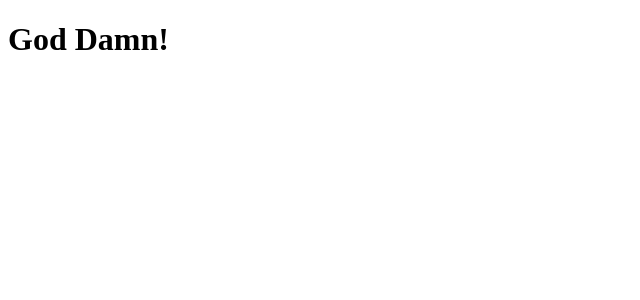
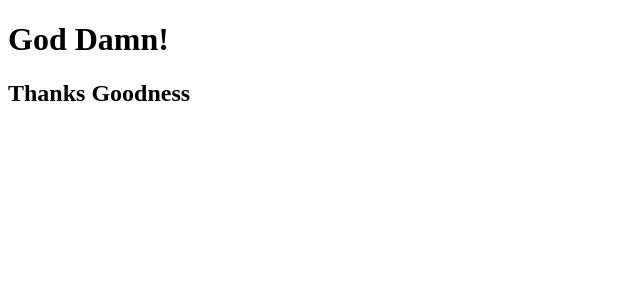
Before and after one commit to bkkim7421/git-test, a React (Create React App) app: page / in a window 1280 px wide. Shown: the top 300 px of the page, without its empty margins (0-640 px from the left). Built offline with nearby package versions, Linux system fonts and the light colour scheme.

Commit message:
main 수정

```diff
--- a/src/App.js
+++ b/src/App.js
@@ -2,6 +2,7 @@ function App() {
     return (
         <div>
             <h1>God Damn!</h1>
+            <h2>Thanks Goodness</h2>
         </div>
     );
 }
```
